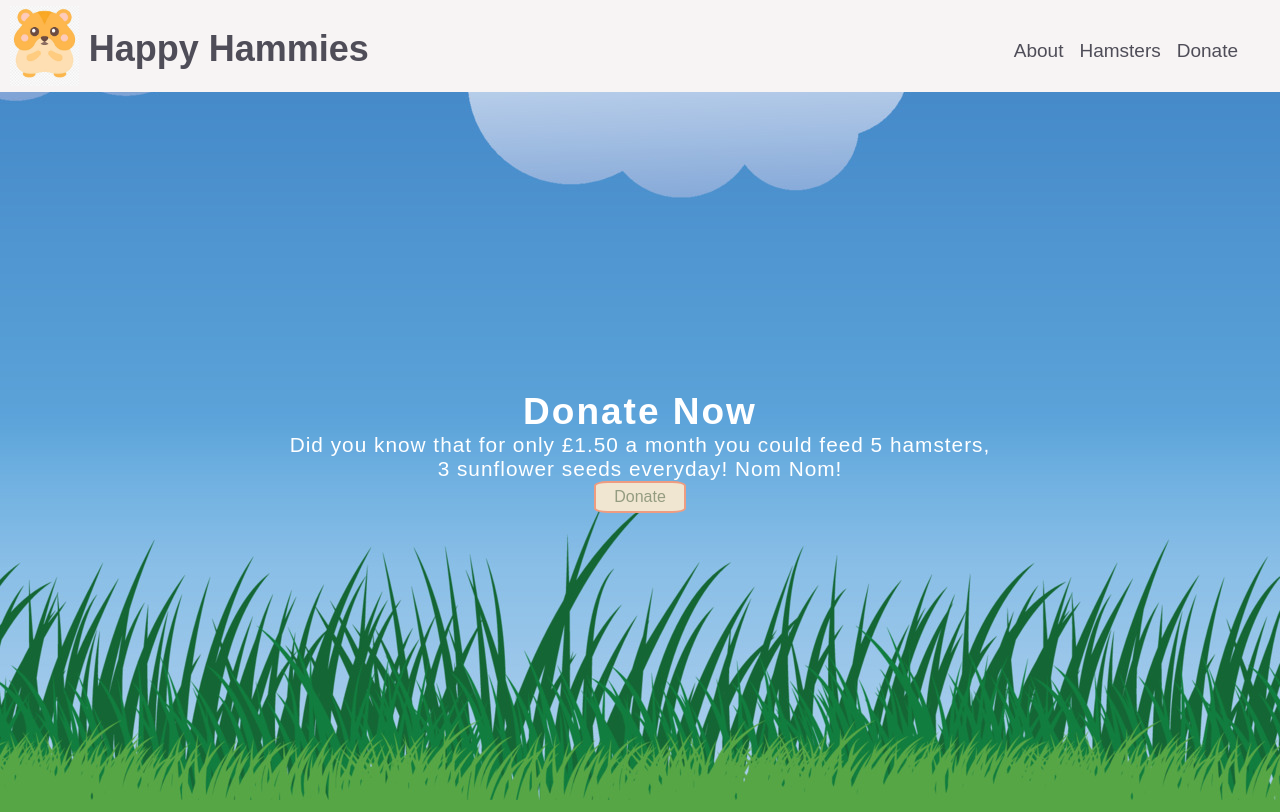
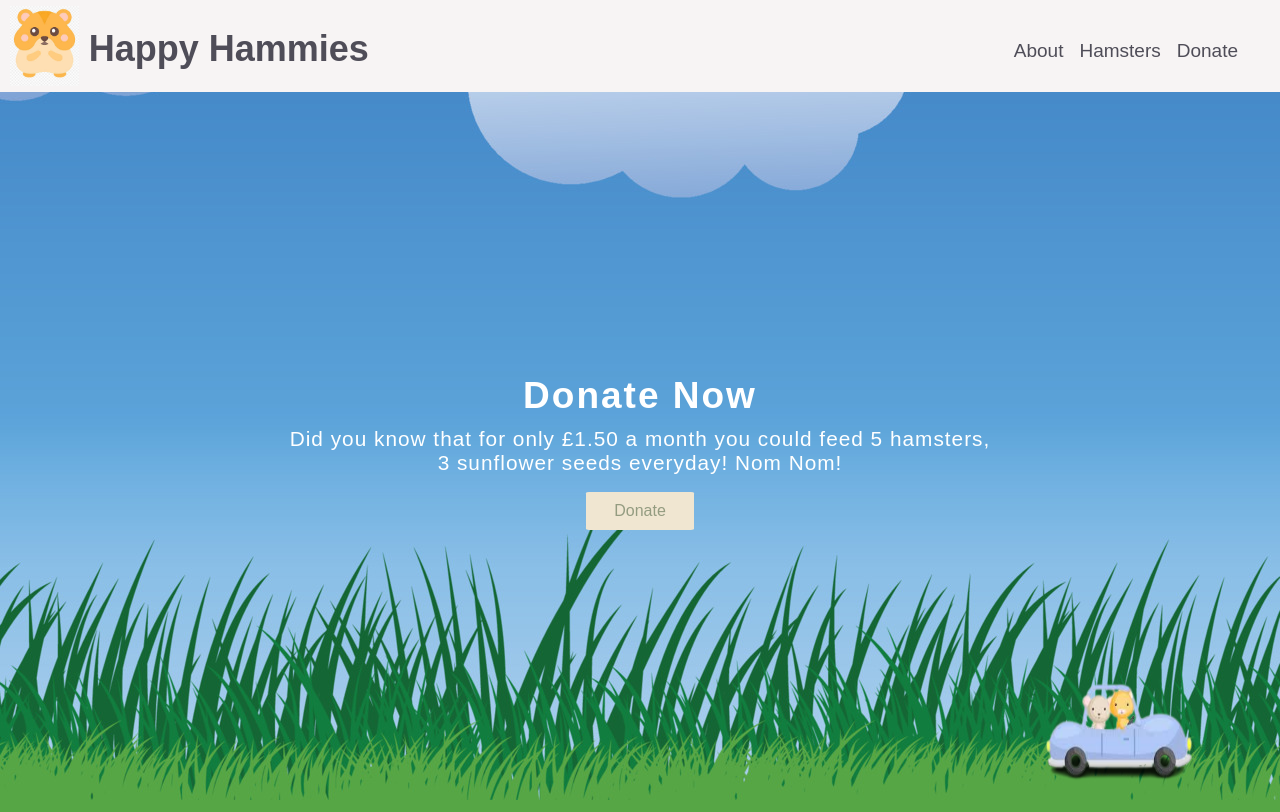
Before and after one commit to tinytecher/Happy-Hammies, a React (Create React App) app: page / in a window 1280 px wide. Built offline with nearby package versions, Linux system fonts and the light colour scheme.

Commit message:
updated readme screenshot

```diff
--- a/src/components/Hero/Hero.js
+++ b/src/components/Hero/Hero.js
@@ -1,5 +1,5 @@
 import React from "react";
-// import HamCarImage from "../../images/hamCar.png";
+import HamCarImage from "../../images/hamCar.png";
 import styles from "./Hero.module.css"
 
 export default function Hero() {
@@ -15,11 +15,11 @@ export default function Hero() {
 				<div className={styles.buttonContainer}>
 					<button className={styles.buttonOne}>Donate</button>
 				</div>
-				{/* <img
+				<img
 					src={HamCarImage}
 					className={styles.hamcar}
 					alt='hamsters driving'
-				></img> */}
+				></img>
 			</div>
 		</>
 	);
--- a/src/components/Hero/Hero.module.css
+++ b/src/components/Hero/Hero.module.css
@@ -19,11 +19,13 @@
 	color: white;
 	letter-spacing: 2px;
 	font-size: 37px;
+	margin-bottom: 10px;
 }
 
 .info {
 	color: white;
 	letter-spacing: 1px;
+	margin-bottom: 17px;
 }
 
 .buttonOne {
@@ -32,14 +34,14 @@
 	background-color: #f0e6d1;
 	font-family: sans-serif;
 	font-size: 16px;
-	border: 2px solid #ee9c81;
-	padding: 5px 18px;
+	padding: 10px 28px;
 	transition: all 1s;
 	z-index: 50;
 	/* NOT WORKING = need container to be relative if
 	the element was absolute */
 	overflow: hidden;
-	border-radius: 15%;
+	border-radius: 3%;
+	border: none;
 }
 
 .hamcar {
```
Also changed, not shown: src/components/Donate/Donate.module.css (line endings or trailing spaces), 1 other file (tests, documents, lock files or other folders).
